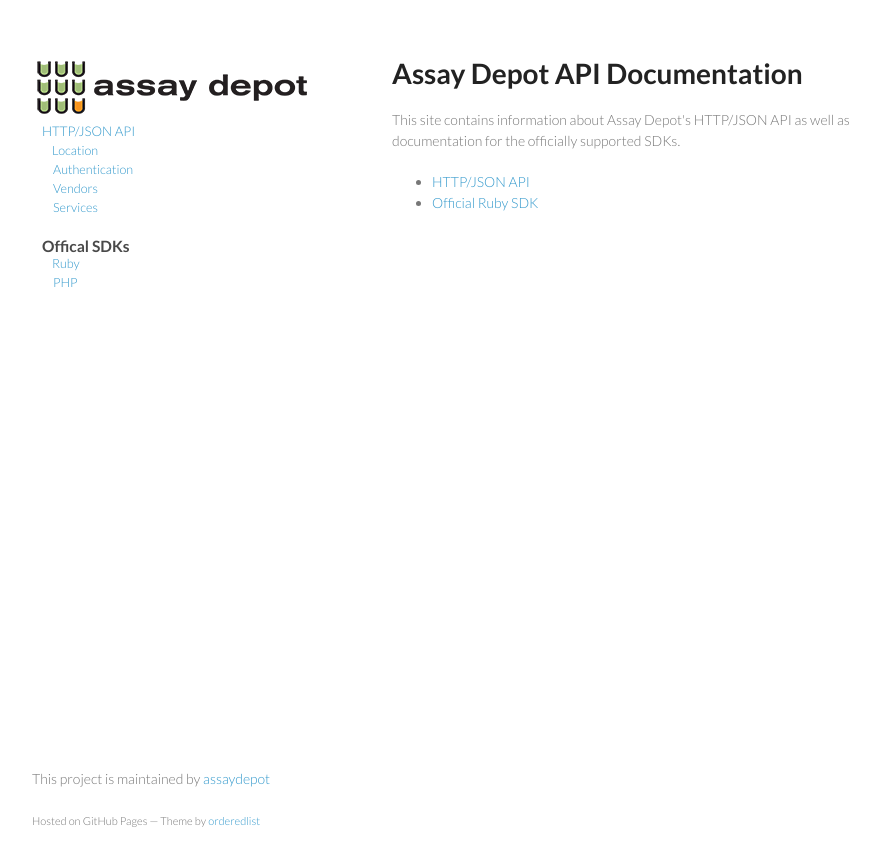
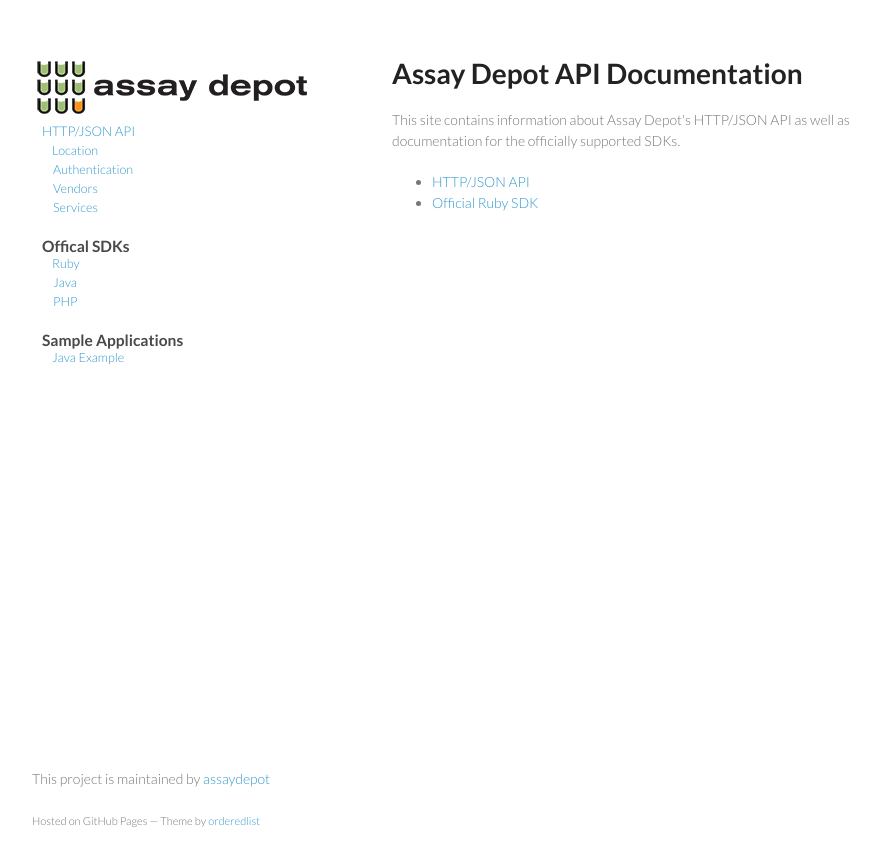
Before and after one commit to assaydepot/api, a Jekyll site: the page built from index.html, in a window 1280 px wide. Shown: the top 866 px of the page, without its empty margins (178-1058 px from the left). Built offline with Jekyll 4.4.1, drawn with Linux system fonts in a browser that asks for light colours; Markdown is read by kramdown in place of the engine named in the settings.

Commit message:
Added java to the API site

```diff
--- a/_layouts/default.html
+++ b/_layouts/default.html
@@ -28,7 +28,12 @@
           <li><h3>Offical SDKs</h3></li>
           <ul>
             <li><a href="https://github.com/assaydepot/assaydepot-rb">Ruby</a></li>
-            <li><a href="https://github.com/assaydepot/assaydepot-php">PHP </a></li>
+            <li><a href="https://github.com/assaydepot/assaydepot-java">Java</a></li>
+            <li><a href="https://github.com/assaydepot/assaydepot-php">PHP</a></li>
+          </ul>
+          <li><h3>Sample Applications</h3></li>
+          <ul>
+            <li><a href="https://github.com/assaydepot/assaydepot-java-example">Java Example</a></li>
           </ul>
         </ul>
 
```
